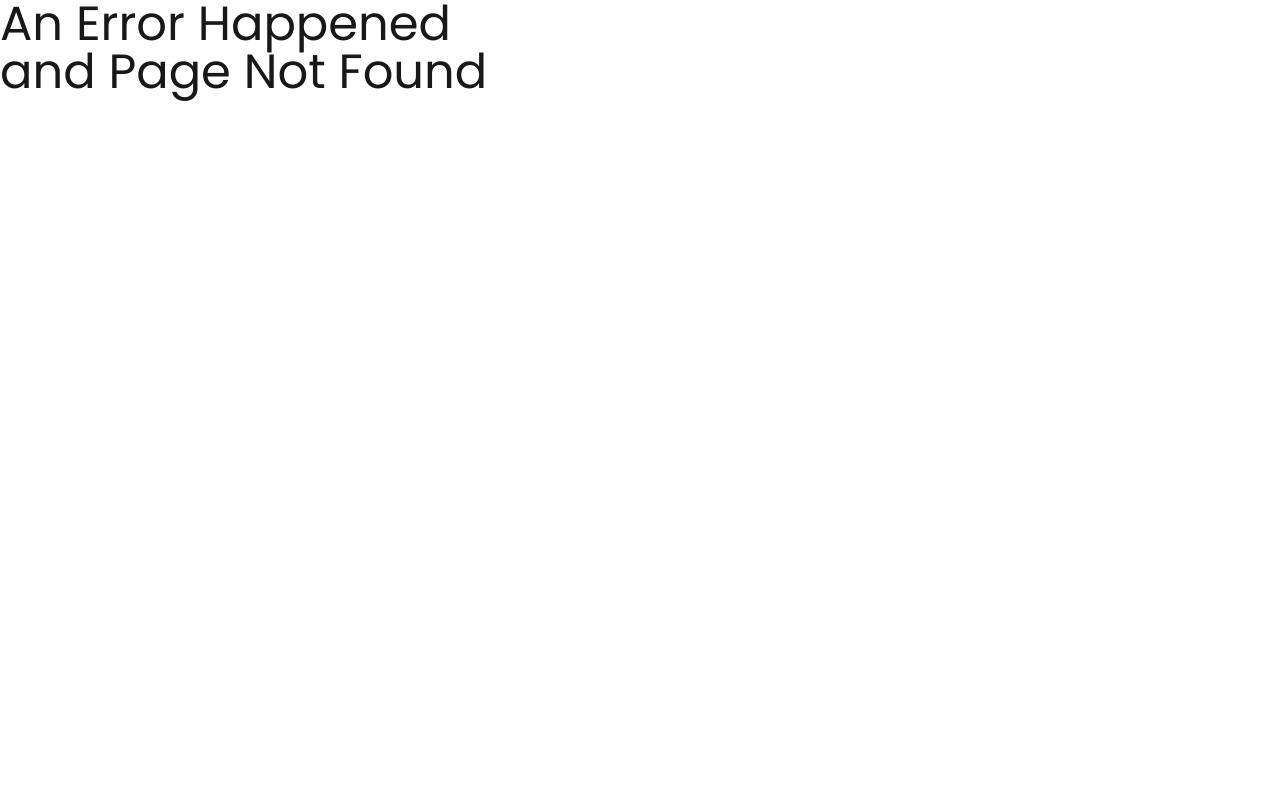
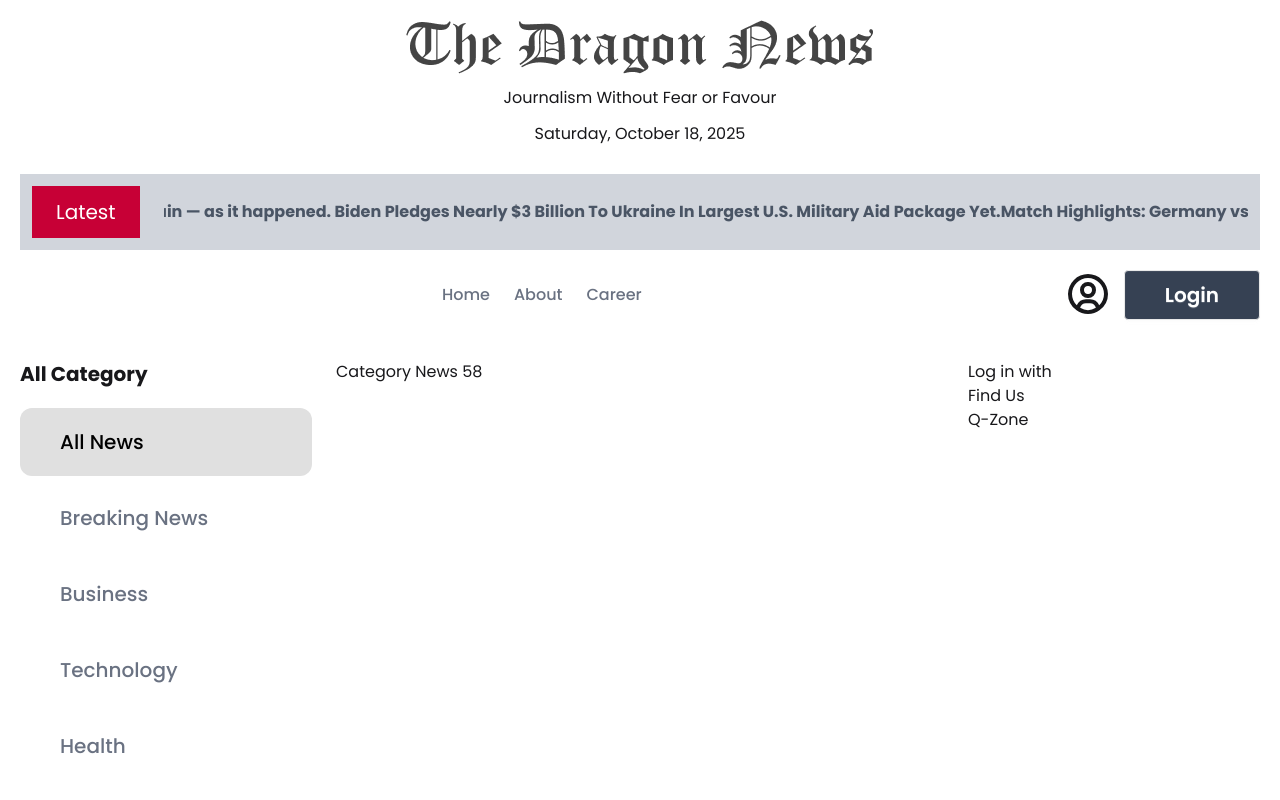
Before and after one commit to AtikHasan16/Project-Dragon-News, a React (Vite) app: page /categories/0 in a window 1280 px wide. Before the commit this address had no page. Shown: the top 800 px of the page. Built offline with nearby package versions, Linux system fonts and the light colour scheme.

Commit message:
added category section in home

```diff
--- a/package.json
+++ b/package.json
@@ -15,6 +15,7 @@
     "date-fns": "^4.1.0",
     "react": "^19.1.1",
     "react-dom": "^19.1.1",
+    "react-fast-marquee": "^1.6.5",
     "react-icons": "^5.5.0",
     "react-router": "^7.9.4"
   },
--- /dev/null
+++ b/src/Components/Categories.jsx
@@ -0,0 +1,32 @@
+import React, { use } from "react";
+import { NavLink } from "react-router";
+
+const categoryPromise = fetch("/categories.json").then((response) =>
+  response.json()
+);
+
+const Categories = () => {
+  const categories = use(categoryPromise);
+//   console.log(categories);
+
+  return (
+    <div>
+      <h1 className="font-bold text-xl mb-5">All Category</h1>
+      <div className="grid grid-cols-1 gap-2">
+        {categories.map((category) => (
+          <NavLink
+            key={category.id}
+            to={`categories/${category.id}`}
+            className={
+              "font-medium text-xl text-left rounded-xl bg-white border-0 hover:bg-neutral-200 text-gray-500 py-5 px-10"
+            }
+          >
+            {category.name}
+          </NavLink>
+        ))}
+      </div>
+    </div>
+  );
+};
+
+export default Categories;
--- a/src/Components/Header.jsx
+++ b/src/Components/Header.jsx
@@ -3,15 +3,14 @@ import logo from "../assets/logo.png";
 import { format } from "date-fns";
 const Header = () => {
   return (
-    <div>
+    <div className="space-y-3 text-center mb-7">
       <div className="flex justify-center ">
         <img src={logo} alt="" />
       </div>
-      <div className="text-center">
-        <h2>Journalism Without Fear or Favour</h2>
 
-        <p className="text-xl">{format(new Date(), "EEEE, MMMM d, yyyy")}</p>
-      </div>
+      <h2>Journalism Without Fear or Favour</h2>
+
+      <p className="text-">{format(new Date(), "EEEE, MMMM d, yyyy")}</p>
     </div>
   );
 };
--- /dev/null
+++ b/src/Components/LeftContent.jsx
@@ -0,0 +1,13 @@
+import React from "react";
+import Categories from "./Categories";
+
+const LeftContent = () => {
+  return (
+    <div>
+      <Categories></Categories>
+      <h1>Dummy news</h1>
+    </div>
+  );
+};
+
+export default LeftContent;
--- /dev/null
+++ b/src/Components/Navbar.jsx
@@ -0,0 +1,32 @@
+import React from "react";
+import { BiUserCircle } from "react-icons/bi";
+import { Link } from "react-router";
+
+const Navbar = () => {
+  return (
+    <div className="flex justify-between items-center mt-5">
+      <div></div>
+      <div className="">
+        <ul className="flex gap-6 font-medium text-gray-500">
+          <li>
+            <Link to={"/"}>Home</Link>
+          </li>
+          <li>
+            <Link to={"/about"}>About</Link>
+          </li>
+          <li>
+            <Link to={"/career"}>Career</Link>
+          </li>
+        </ul>
+      </div>
+      <div className="flex gap-3">
+        <BiUserCircle className="text-5xl"></BiUserCircle>
+        <button className="btn text-xl bg-gray-700 py-6 px-10 text-white">
+          Login
+        </button>
+      </div>
+    </div>
+  );
+};
+
+export default Navbar;
--- /dev/null
+++ b/src/Components/NewsMarquee.jsx
@@ -0,0 +1,26 @@
+import React from "react";
+import Marquee from "react-fast-marquee";
+
+const NewsMarquee = () => {
+  return (
+    <div>
+      <section className="flex items-center gap-6 bg-gray-300 p-3">
+        <p className="bg-rose-700 text-white py-3 px-6 text-xl">Latest</p>
+        <Marquee pauseOnHover={true} className="gap-4 font-bold text-gray-600">
+          <p>
+            Match Highlights: Germany vs Spain — as it happened. Biden Pledges
+            Nearly $3 Billion To Ukraine In Largest U.S. Military Aid Package
+            Yet.
+          </p>
+          <p>
+            Match Highlights: Germany vs Spain — as it happened. Biden Pledges
+            Nearly $3 Billion To Ukraine In Largest U.S. Military Aid Package
+            Yet.
+          </p>
+        </Marquee>
+      </section>
+    </div>
+  );
+};
+
+export default NewsMarquee;
--- a/src/Components/RightContents.jsx
+++ b/src/Components/RightContents.jsx
@@ -2,7 +2,7 @@ import React from "react";
 
 const RightContents = () => {
   return (
-    <div className="text-right">
+    <div className="">
       <h1>Log in with </h1>
       <h1>Find Us</h1>
       <h1>Q-Zone </h1>
--- a/src/Layouts/HomeLayout.jsx
+++ b/src/Layouts/HomeLayout.jsx
@@ -3,14 +3,28 @@ import Header from "../Components/Header";
 import { Outlet } from "react-router";
 import RightContents from "../Components/RightContents";
 import Container from "../Components/Container";
+import Navbar from "../Components/Navbar";
+import NewsMarquee from "../Components/NewsMarquee";
+import LeftContent from "../Components/LeftContent";
 
 const HomeLayout = () => {
   return (
     <div>
       <Container>
         <Header></Header>
-        <Outlet></Outlet>
-        <RightContents></RightContents>
+        <NewsMarquee></NewsMarquee>
+        <Navbar></Navbar>
+        <div className="grid grid-cols-12 gap-6 my-10">
+          <aside className="col-span-3">
+            <LeftContent></LeftContent>
+          </aside>
+          <main className="col-span-6">
+            <Outlet></Outlet>
+          </main>
+          <aside className="col-span-3">
+            <RightContents></RightContents>
+          </aside>
+        </div>
       </Container>
     </div>
   );
--- /dev/null
+++ b/src/Pages/CategoryNews.jsx
@@ -0,0 +1,28 @@
+import React, { useEffect, useState } from "react";
+import { useLoaderData, useParams } from "react-router";
+
+const CategoryNews = () => {
+  const newsData = useLoaderData();
+  const { catId } = useParams();
+  const [NewsByCat, setNewsByCat] = useState([]);
+  console.log(NewsByCat);
+
+  useEffect(() => {
+    if (catId == "0") {
+      setNewsByCat(newsData);
+      return;
+    } else if (catId === "1") {
+      const filterBreaking = newsData.filter(
+        (news) => news.others?.is_today_pick === true
+      );
+      setNewsByCat(filterBreaking);
+      return;
+    }
+    const filteredNews = newsData.filter((news) => news.category_id == catId);
+    setNewsByCat(filteredNews);
+  }, [catId, newsData]);
+
+  return <div>Category News {NewsByCat.length}</div>;
+};
+
+export default CategoryNews;
--- a/src/Routers/Router.jsx
+++ b/src/Routers/Router.jsx
@@ -5,6 +5,7 @@ import About from "../Pages/About";
 import Career from "../Pages/Career";
 import HomeLayout from "../Layouts/HomeLayout";
 import ErrorPage from "../Error/ErrorPage";
+import CategoryNews from "../Pages/CategoryNews";
 
 const router = createBrowserRouter([
   {
@@ -18,6 +19,12 @@ const router = createBrowserRouter([
         element: <Home></Home>,
       },
       {
+        path: "categories/:catId",
+        loader: () => fetch("/public/news.json"),
+        element: <CategoryNews></CategoryNews>,
+        hydrateFallbackElement: <div>Loading...</div>,
+      },
+      {
         path: "about",
         element: <About></About>,
       },
@@ -28,8 +35,8 @@ const router = createBrowserRouter([
     ],
   },
   {
-    path: "",
-    element: "",
+    path: "/authentication",
+    element: <div>Authentication layout</div>,
   },
 ]);
 
--- a/src/Style/index.css
+++ b/src/Style/index.css
@@ -12,3 +12,8 @@
 * {
   font-family: "poppins", sans-serif;
 }
+
+.active {
+  background-color: rgb(224, 224, 224);
+  color: black;
+}
```
Also changed, not shown: 1 other file (tests, documents, lock files or other folders).
